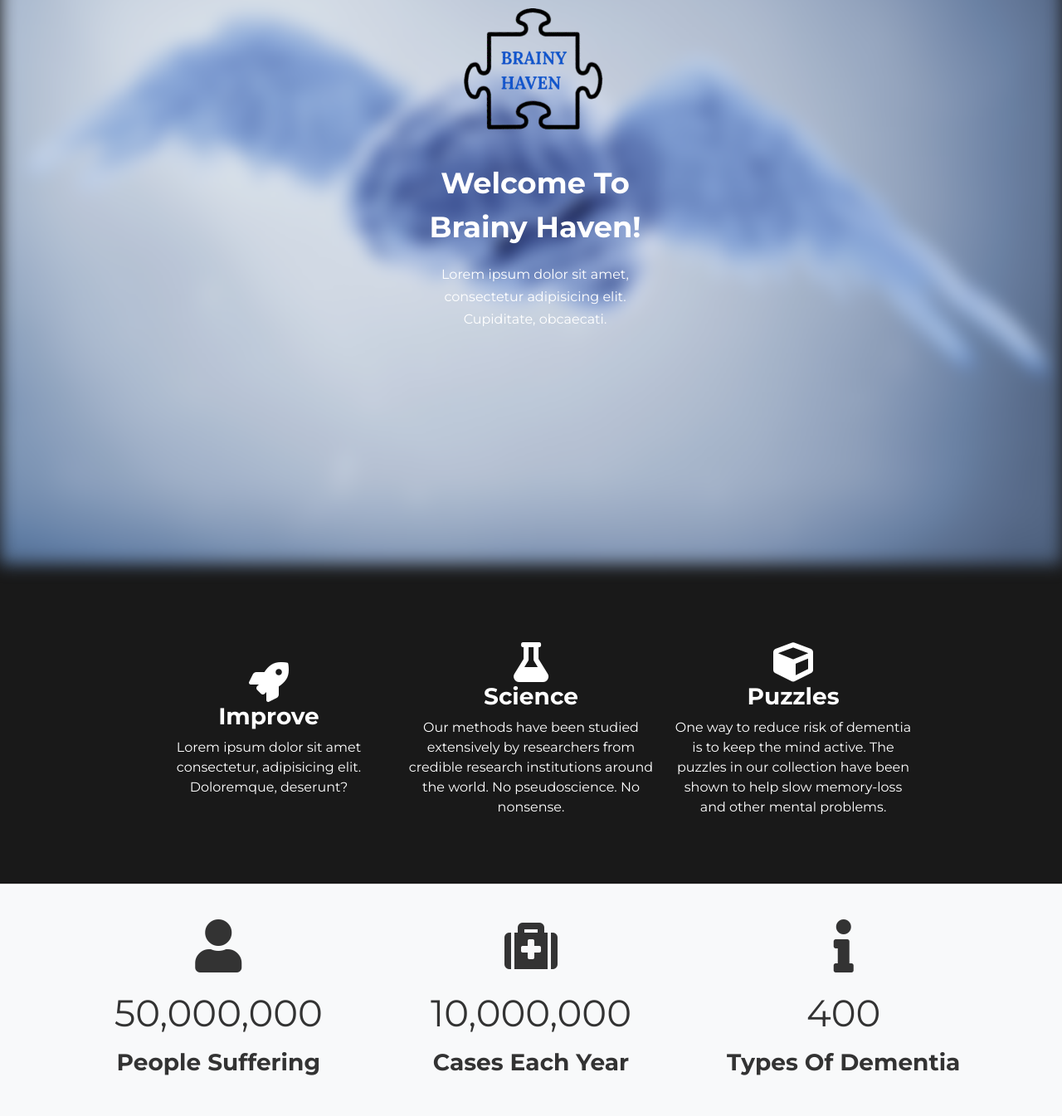
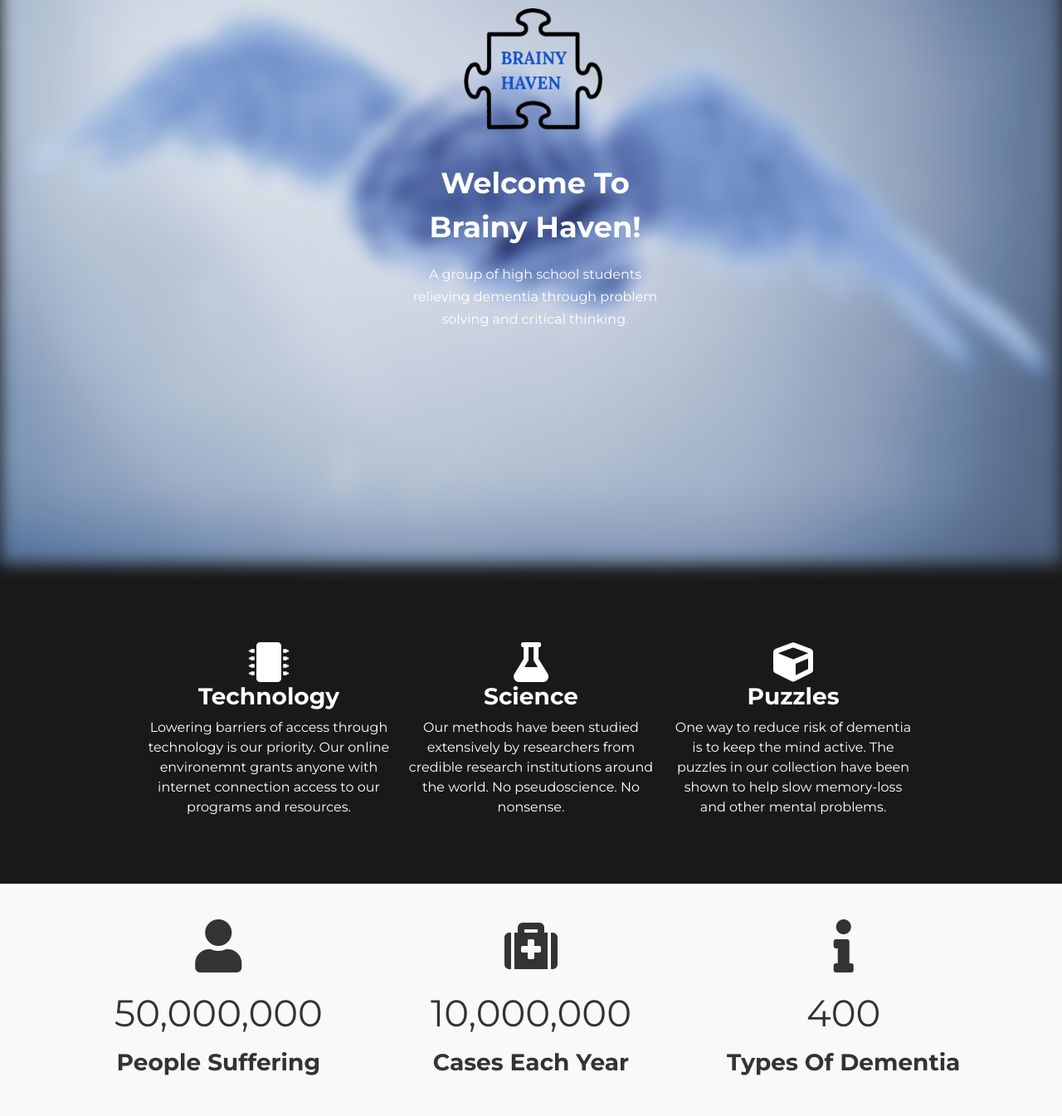
Before and after one commit to sidudaav/BrainyHaven, a Django app: page / in a window 1280 px wide. Shown: the part 186-1531 px from the top of the page at 83% size. Run offline with Django 3.2, Linux system fonts and the light colour scheme; some libraries are stand-ins or nearby versions.

Commit message:
Completed home

```diff
--- a/home/templates/home/home.html
+++ b/home/templates/home/home.html
@@ -17,16 +17,19 @@
             Welcome To Brainy Haven!
         </div>
         <div class="text">
-            Lorem ipsum dolor sit amet, consectetur adipisicing elit. Cupiditate, obcaecati.
+            A group of high school students relieving dementia through problem solving and critical thinking.
         </div>
     </div>
 </header>
 <section class="services">
     <div class="my-container grid-3">
         <div class="center">
-            <i class="fa fa-rocket fa-3x"></i>
-            <h3>Improve</h3>
-            <p>Lorem ipsum dolor sit amet consectetur, adipisicing elit. Doloremque, deserunt?</p>
+            <i class="fa fa-microchip fa-3x"></i>
+            <h3>Technology</h3>
+            <p>
+                Lowering barriers of access through technology is our priority. Our online environemnt grants anyone
+                with internet connection access to our programs and resources.
+            </p>
         </div>
         <div class="center">
             <i class="fa fa-flask fa-3x"></i>
```
